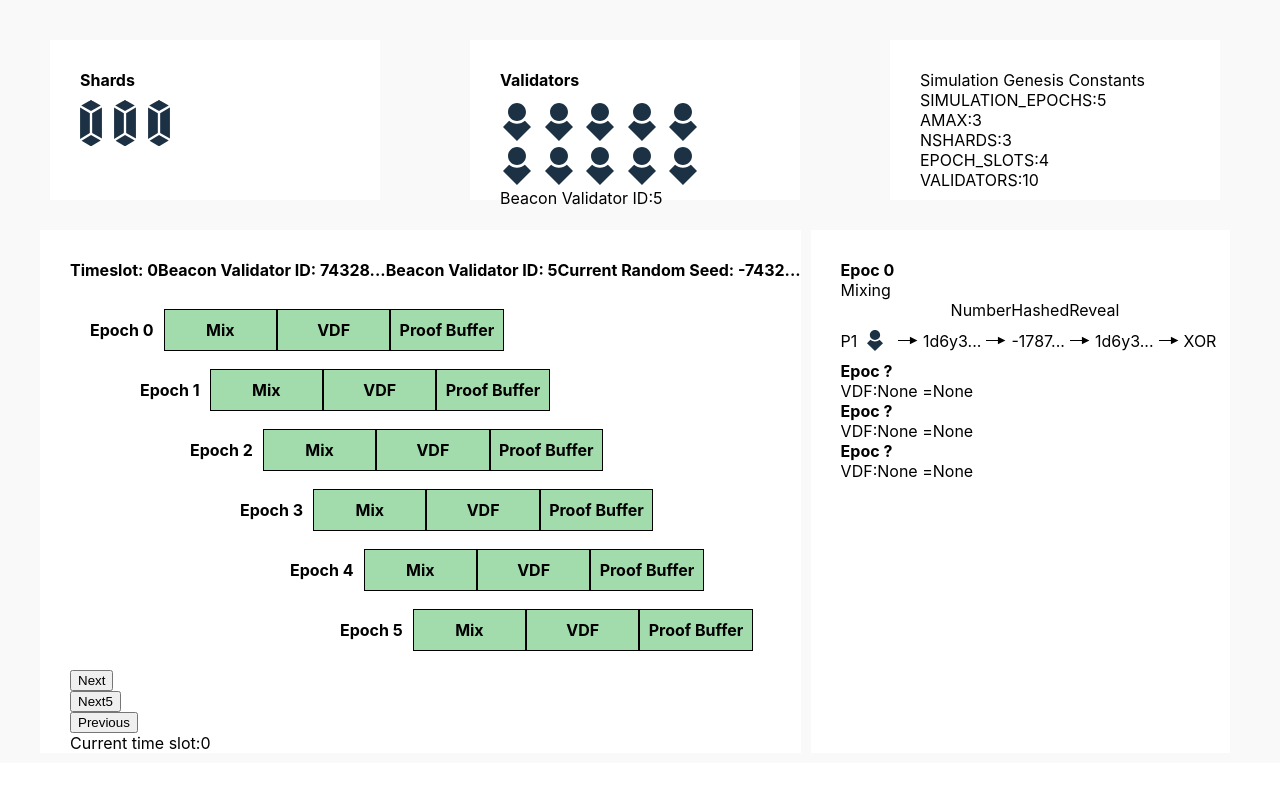
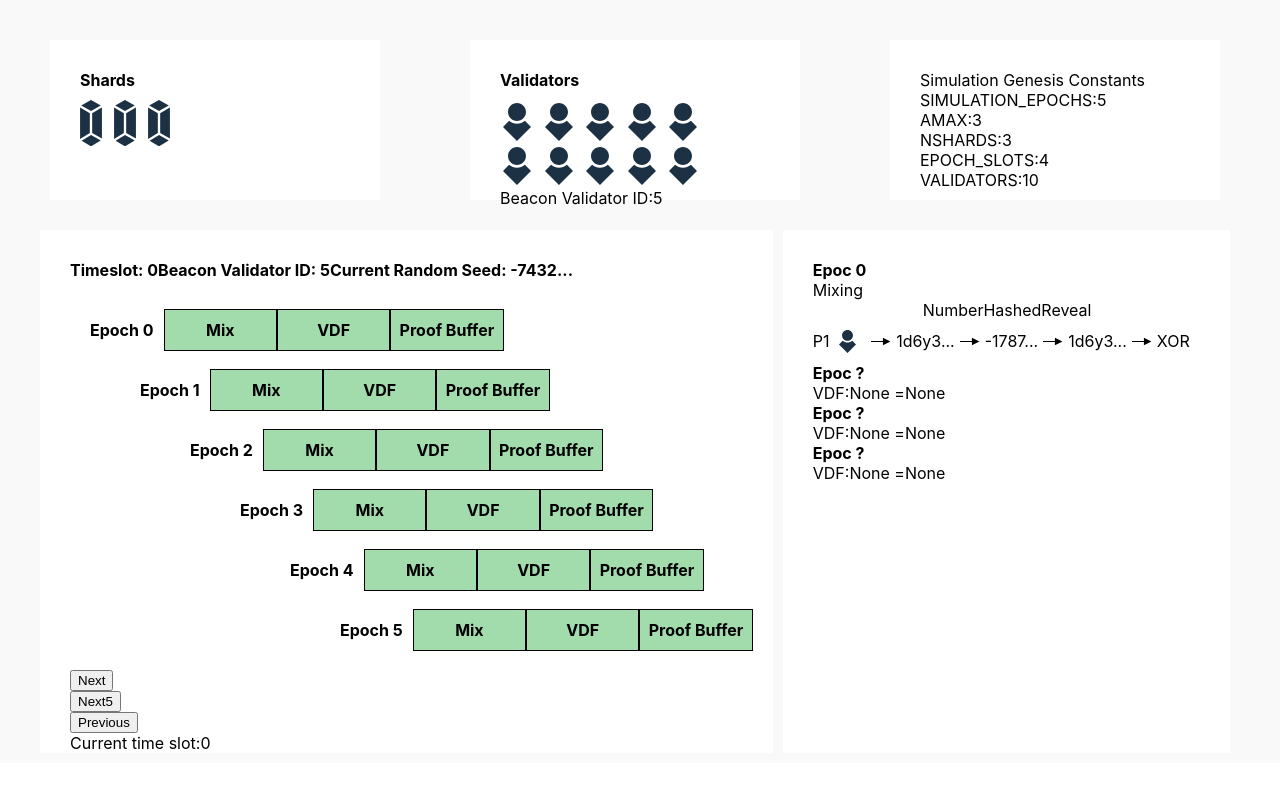
Before and after one commit to beacon-thugs-harmony/beacon_thugs_frontend, a React (Create React App) app: page / in a window 1280 px wide. Shown: the top 788 px of the page. Built offline with nearby package versions, Linux system fonts and the light colour scheme.

Commit message:
remove extraneous info

```diff
--- a/src/components/Timeline.js
+++ b/src/components/Timeline.js
@@ -10,10 +10,7 @@ class Timeline extends Component {
       <Box>
         <div style={{ display: 'flex', flexDirection: 'row' }}>
           <Title>Timeslot: {this.props.data[this.props.step].current_epoch_id}</Title>
-          <Title>
-            Beacon Validator ID:{' '}
-            {(Number(this.props.data[this.props.step].current_random_seed_r_j) * -1).toString().substring(0, 5) + '...'}
-          </Title>
+
           <Title>Beacon Validator ID: {this.props.data[this.props.step].current_beacon_validator_id}</Title>
           <Title>
             Current Random Seed:{' '}
```
